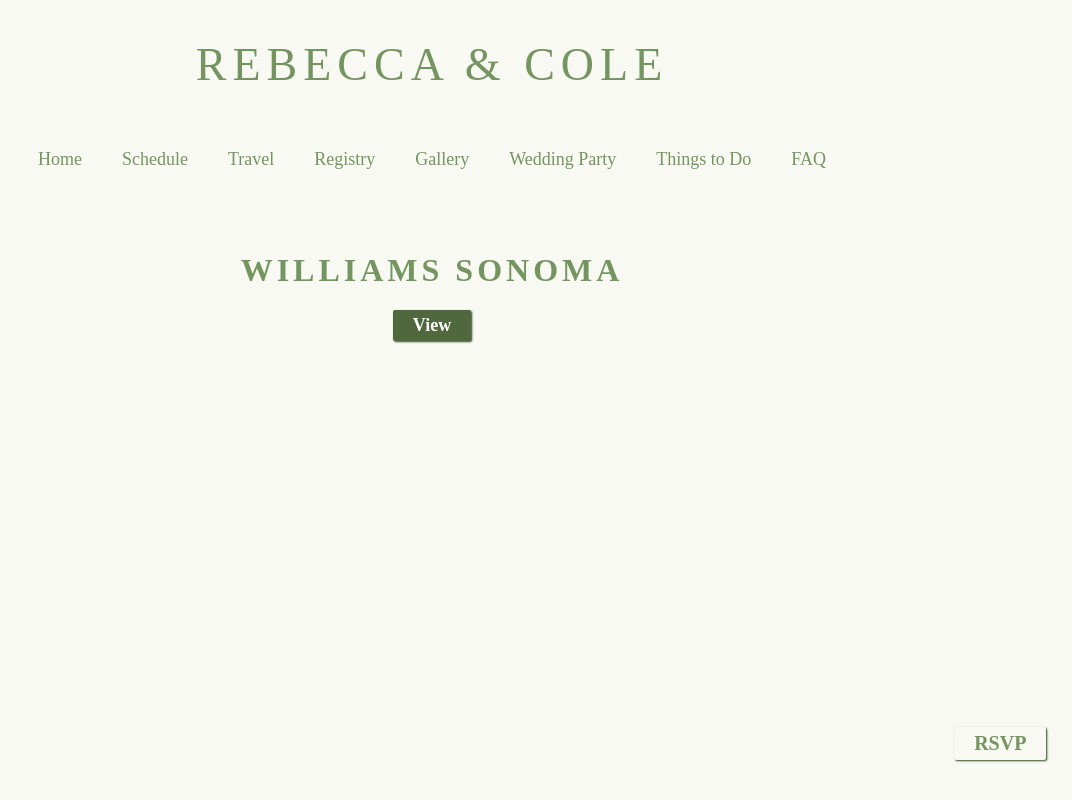
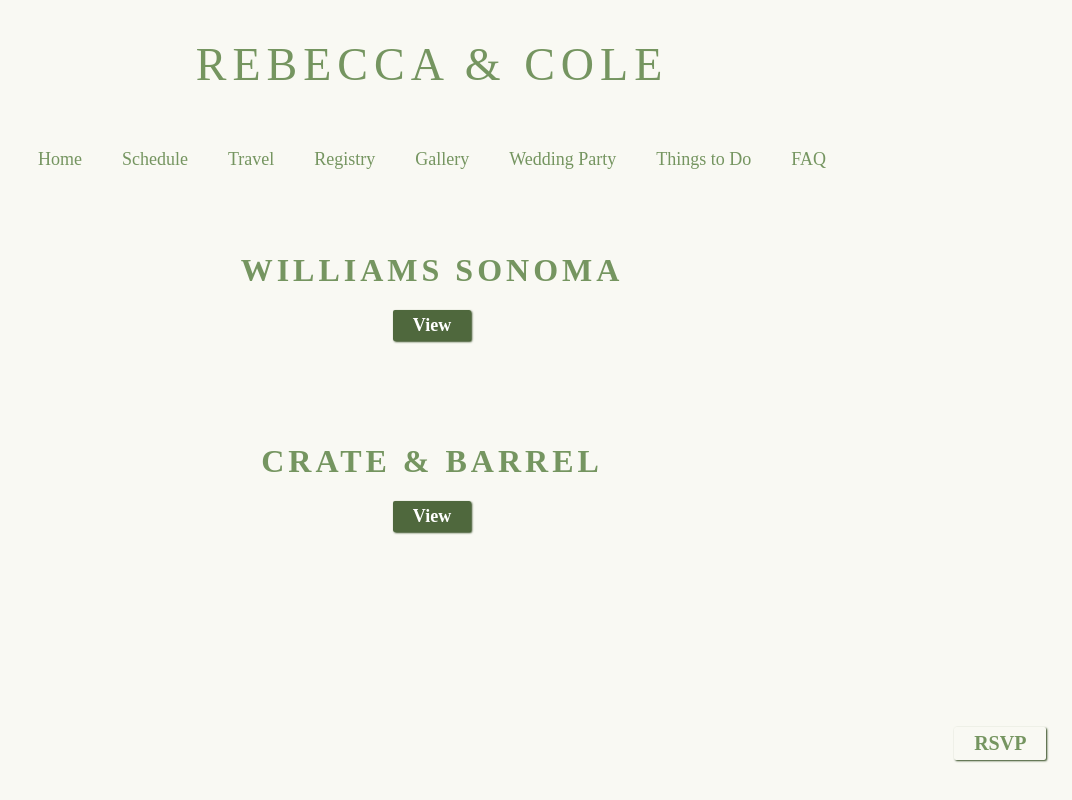
Before and after one commit to colecrum26/wedding, a React (Create React App) app in the folder wedding-website/: page /registry in a window 1280 px wide. Shown: the whole page, without its empty margins (208-1280 px from the left). Built offline with nearby package versions, Linux system fonts and the light colour scheme.

Commit message:
added c&b to registry

```diff
--- a/wedding-website/src/pages/registry.jsx
+++ b/wedding-website/src/pages/registry.jsx
@@ -17,6 +17,17 @@
           View
         </NavLink>
       </div>
+      <div className="content-wrapper">
+        <h1 className="registry-loc">CRATE & BARREL</h1>
+        <NavLink
+          className="faux"
+          to="https://www.crateandbarrel.com/gift-registry/rebecca-norwood-and-cole-crumrine/r7145067"
+          target="_blank"
+          rel="noreferrer"
+        >
+          View
+        </NavLink>
+      </div>
       <RSVPButton />
     </div>
   );
```
